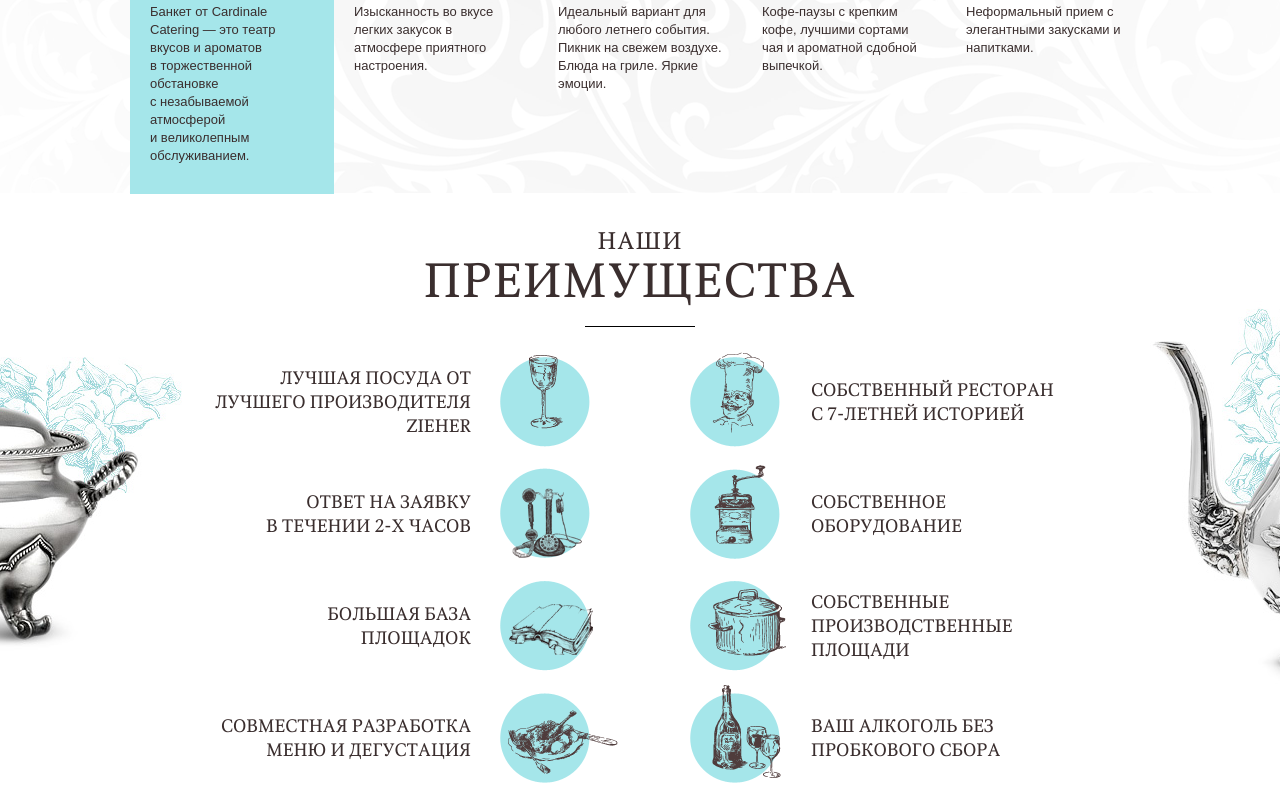
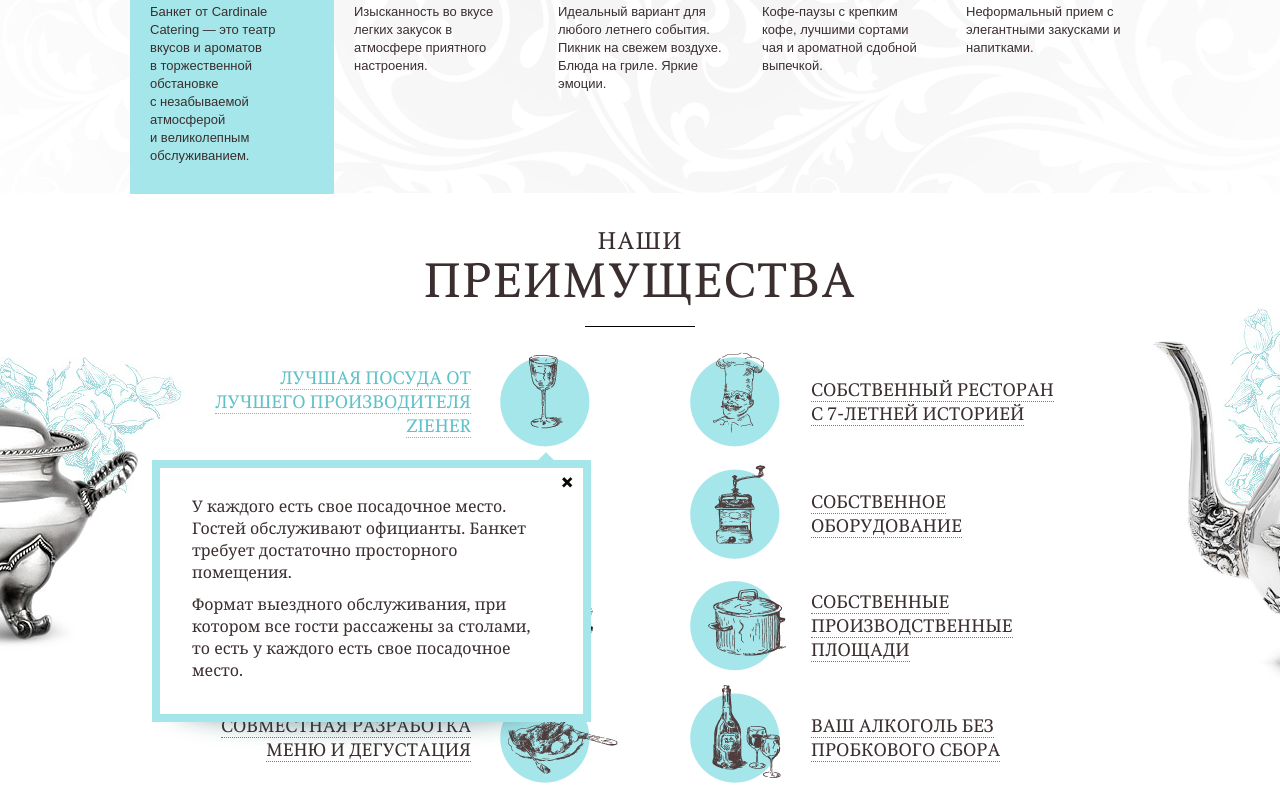
Before and after one commit to fglukhov/ccatering, a plain HTML site: page index.html in a window 1280 px wide. Both pictures are taken after a click on the element 544 px from the left and 1022 px from the top of the page. Shown: the part 622-1422 px from the top of the page. Drawn offline with Linux system fonts and the light colour scheme; some packages are replaced by stand-ins of ours.

Commit message:
Ver. 2.6
Underline on popup links added

```diff
--- a/index.html
+++ b/index.html
@@ -571,9 +571,9 @@
                   <img src="images/pros-1.png"/>
                 </div>
                 <div class="descr">
-                  <div class="cont">Лучшая посуда от<br />
-                  	лучшего производителя<br />
-                  	Zieher</div>
+                  <div class="cont"><span>Лучшая посуда от<br />
+                  			лучшего производителя<br />
+                  			Zieher</span></div>
                 </div>
 								<div class="pros-tooltip">
 									<div class="close"></div>
@@ -588,8 +588,8 @@
                   <img src="images/pros-2.png"/>
                 </div>
                 <div class="descr">
-                  <div class="cont">Ответ на заявку<br />
-                  	в течении 2-х часов</div>
+                  <div class="cont"><span>Ответ на заявку<br />
+                  			в течении 2-х часов</span></div>
                 </div>
 								<div class="pros-tooltip">
 									<div class="close"></div>
@@ -604,8 +604,8 @@
                   <img src="images/pros-3.png"/>
                 </div>
                 <div class="descr">
-                  <div class="cont">Большая база<br />
-                  	площадок</div>
+                  <div class="cont"><span>Большая база<br />
+                  			площадок</span></div>
                 </div>
 								<div class="pros-tooltip">
 									<div class="close"></div>
@@ -620,8 +620,8 @@
                   <img src="images/pros-4.png"/>
                 </div>
                 <div class="descr">
-                  <div class="cont">Совместная разработка<br />
-                  	меню и дегустация</div>
+                  <div class="cont"><span>Совместная разработка<br />
+                  			меню и дегустация</span></div>
                 </div>
 								<div class="pros-tooltip">
 									<div class="close"></div>
@@ -638,8 +638,8 @@
                   <img src="images/pros-5.png"/>
                 </div>
                 <div class="descr">
-                  <div class="cont">Собственный ресторан<br />
-                  	с 7-летней историей</div>
+                  <div class="cont"><span>Собственный ресторан<br />
+                  			с 7-летней историей</span></div>
                 </div>
 								<div class="pros-tooltip">
 									<div class="close"></div>
@@ -654,8 +654,8 @@
                   <img src="images/pros-6.png"/>
                 </div>
                 <div class="descr">
-                  <div class="cont">Собственное<br />
-                  	оборудование</div>
+                  <div class="cont"><span>Собственное<br />
+                  			оборудование</span></div>
                 </div>
 								<div class="pros-tooltip">
 									<div class="close"></div>
@@ -669,9 +669,9 @@
                   <img src="images/pros-7.png"/>
                 </div>
                 <div class="descr">
-                  <div class="cont">Собственные<br />
-                  	производственные<br />
-                  	площади</div>
+                  <div class="cont"><span>Собственные<br />
+                  			производственные<br />
+                  			площади</span></div>
                 </div>
 								<div class="pros-tooltip">
 									<div class="close"></div>
@@ -686,8 +686,8 @@
                   <img src="images/pros-8.png"/>
                 </div>
                 <div class="descr">
-                  <div class="cont">Ваш алкоголь без<br />
-                  	пробкового сбора</div>
+                  <div class="cont"><span>Ваш алкоголь без<br />
+                  			пробкового сбора</span></div>
                 </div>
 								<div class="pros-tooltip">
 									<div class="close"></div>
--- a/js/scripts.js
+++ b/js/scripts.js
@@ -24,27 +24,32 @@ $(document).ready(function () {
 
 	// Наши преимущества, попапы
 
-	$(".pros-item .descr").click(function() {
+	$(".pros-item .descr, .pros-item .pic").click(function() {
 		var tooltip = $(this).parents(".pros-item").find(".pros-tooltip");
 
 		$(".pros-item .pros-tooltip").hide();
+		$(".pros-item-act").removeClass("pros-item-act");
 
 		tooltip.fadeIn(200);
+
+		$(this).parents(".pros-item").addClass("pros-item-act")
 
 	});
 
 	$(".pros-tooltip .close").click(function() {
 		$(this).parents(".pros-tooltip").fadeOut(150);
+		$(this).parents(".pros-item").removeClass("pros-item-act");
 	});
 
 	$(document).mouseup(function (e) {
     var container1 = $(".pros-tooltip");
-    var container2 = $(".pros-item .descr");
+    var container2 = $(".pros-item .descr, .pros-item .pic");
 
     if (!container1.is(e.target) && !container2.is(e.target) // if the target of the click isn't the container...
         && container1.has(e.target).length === 0 && container2.has(e.target).length === 0) // ... nor a descendant of the container
     {
-        container1.fadeOut(150)
+        container1.fadeOut(150);
+				$(".pros-item-act").removeClass("pros-item-act");
     }
   });
 
--- a/style.css
+++ b/style.css
@@ -1923,4 +1923,14 @@ dl:after,
 	right:auto;
 }
 
+.pros-item .descr span {
+  border-bottom:1px dotted #777;
+}
+
+.pros-item:hover .descr span,
+.pros-item-act .descr span {
+  border-color:#5fc2c9;
+  color:#5fc2c9;
+}
+
 /* Наши преимущества, попапы END */
```
